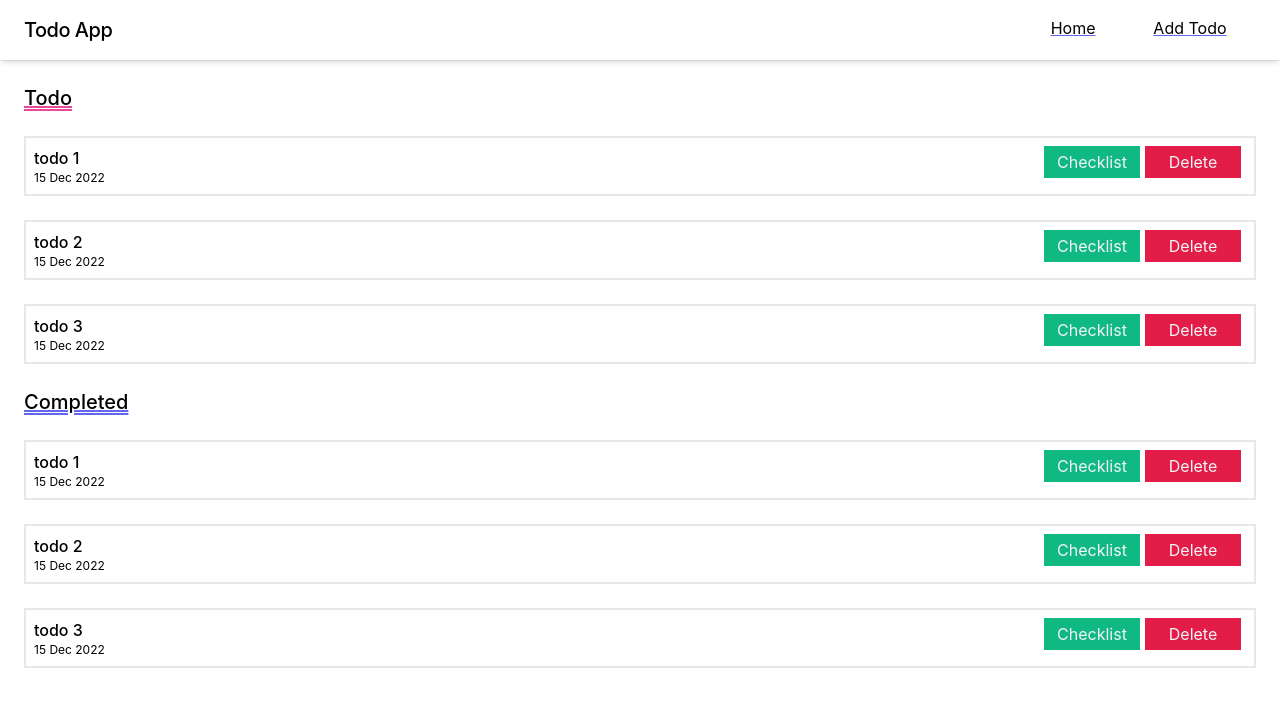
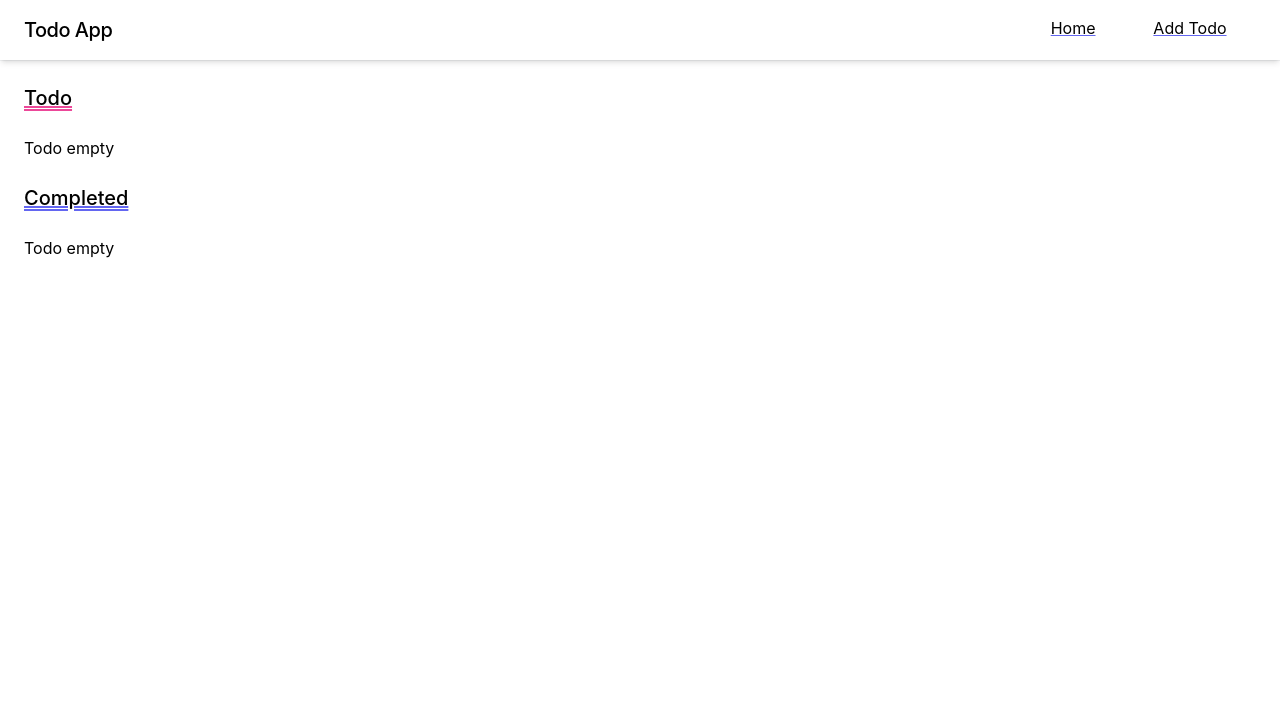
Before and after one commit to cindy2400/todo-app, a Next.js app: page / in a window 1280 px wide. Shown: the top 706 px of the page. Built offline with nearby package versions, Linux system fonts and the light colour scheme.

Commit message:
add redux, add todo, delete todo

```diff
--- a/components/todo/ListTodo.js
+++ b/components/todo/ListTodo.js
@@ -4,7 +4,7 @@ const ListTodo = ({ todos }) => {
   return (
     <div>
       {todos.map((todo) => (
-        <Todo name={todo.name} time={todo.time} />
+        <Todo key={todo.id} id={todo.id} name={todo.name} time={todo.time} />
       ))}
     </div>
   );
--- a/components/todo/Todo.js
+++ b/components/todo/Todo.js
@@ -1,7 +1,7 @@
 import CardTodo from "../ui/CardTodo";
 
-const Todo = ({ name, time }) => {
-  return <CardTodo name={name} time={time} />;
+const Todo = ({ id, name, time }) => {
+  return <CardTodo id={id} name={name} time={time} />;
 };
 
 export default Todo;
--- a/components/ui/Button.js
+++ b/components/ui/Button.js
@@ -1,5 +1,9 @@
-const Button = ({ children, classname }) => {
-  return <button className={`w-24 h-8 ${classname}`}>{children}</button>;
+const Button = ({ children, classname, onclick }) => {
+  return (
+    <button onClick={onclick} className={`w-24 h-8 ${classname}`}>
+      {children}
+    </button>
+  );
 };
 
 export default Button;
--- a/components/ui/CardTodo.js
+++ b/components/ui/CardTodo.js
@@ -1,6 +1,14 @@
+import { useDispatch } from "react-redux";
+import { todoActions } from "../../store/todo/todo-slice";
 import Button from "./Button";
 
-const CardTodo = ({ name, time }) => {
+const CardTodo = ({ id, name, time }) => {
+  const dispatch = useDispatch();
+
+  const onDeleteTodoHandler = () => {
+    dispatch(todoActions.deleteTodo(id));
+  };
+
   return (
     <div className="box-content p-2 m-6 border-2">
       <div class="flex flex-row ">
@@ -12,7 +20,12 @@ const CardTodo = ({ name, time }) => {
           <Button classname="bg-emerald-500 text-gray-100 ">Checklist</Button>
         </div>
         <div class="basis-1/12 ">
-          <Button classname="bg-rose-600 text-gray-100">Delete</Button>
+          <Button
+            onclick={onDeleteTodoHandler}
+            classname="bg-rose-600 text-gray-100"
+          >
+            Delete
+          </Button>
         </div>
       </div>
     </div>
--- a/package.json
+++ b/package.json
@@ -9,9 +9,11 @@
     "lint": "next lint"
   },
   "dependencies": {
+    "@reduxjs/toolkit": "^1.9.1",
     "next": "13.0.6",
     "react": "18.2.0",
-    "react-dom": "18.2.0"
+    "react-dom": "18.2.0",
+    "react-redux": "^8.0.5"
   },
   "devDependencies": {
     "autoprefixer": "^10.4.13",
--- a/pages/_app.js
+++ b/pages/_app.js
@@ -1,11 +1,15 @@
+import { Provider } from "react-redux";
 import Header from "../components/ui/Header";
+import store from "../store/store";
 import "../styles/globals.css";
 
 function MyApp({ Component, pageProps }) {
   return (
     <>
-      <Header />
-      <Component {...pageProps} />
+      <Provider store={store}>
+        <Header />
+        <Component {...pageProps} />
+      </Provider>
     </>
   );
 }
--- a/pages/index.js
+++ b/pages/index.js
@@ -1,30 +1,29 @@
+import { useSelector } from "react-redux";
 import ListTodo from "../components/todo/ListTodo";
 
-function Home({ todos }) {
+function Home() {
+  const todos = useSelector((state) => state.todo.todos);
+
   return (
     <div>
       <p className="m-6 font-medium text-xl underline decoration-double decoration-pink-500">
         Todo
       </p>
-      <ListTodo todos={todos} />
+      {todos.length === 0 ? (
+        <p className="m-6">Todo empty</p>
+      ) : (
+        <ListTodo todos={todos} />
+      )}
       <p className="m-6 font-medium text-xl underline decoration-double decoration-indigo-500">
         Completed
       </p>
-      <ListTodo todos={todos} />
+      {todos.length === 0 ? (
+        <p className="m-6">Todo empty</p>
+      ) : (
+        <ListTodo todos={todos} />
+      )}
     </div>
   );
 }
 
-export function getStaticProps() {
-  return {
-    props: {
-      todos: [
-        { name: "todo 1", time: "15 Dec 2022" },
-        { name: "todo 2", time: "15 Dec 2022" },
-        { name: "todo 3", time: "15 Dec 2022" },
-      ],
-    },
-  };
-}
-
 export default Home;
--- a/pages/new-todo/index.js
+++ b/pages/new-todo/index.js
@@ -1,13 +1,32 @@
+import { useRef } from "react";
+import { useDispatch } from "react-redux";
 import Button from "../../components/ui/Button";
+import { todoActions } from "../../store/todo/todo-slice";
 
 const NewTodo = () => {
+  const todoInputRef = useRef();
+  const dispatch = useDispatch();
+
+  const addNewTodoHandler = (e) => {
+    e.preventDefault();
+    dispatch(
+      todoActions.setTodo({
+        id: Math.random(),
+        name: todoInputRef.current.value,
+        time: Date(),
+        isCompleted: false,
+      })
+    );
+  };
+
   return (
     <div class="bg-white rounded-lg px-6 py-8 w-1/3 ring-1 ring-slate-900/5 shadow-xl m-auto">
-      <form className="flex flex-col">
+      <form className="flex flex-col" onSubmit={addNewTodoHandler}>
         <h1 className="m-auto font-medium text-xl">Create Todo</h1>
         <input
           type="text"
           placeholder="Todo"
+          ref={todoInputRef}
           className="border-2 h-10 rounded-sm m-5"
         />
         <Button classname="bg-indigo-500 text-gray-100 m-auto">Save</Button>
--- /dev/null
+++ b/store/store.js
@@ -0,0 +1,10 @@
+import { configureStore } from "@reduxjs/toolkit";
+import { todoSlice } from "./todo/todo-slice";
+
+const store = configureStore({
+  reducer: {
+    todo: todoSlice.reducer,
+  },
+});
+
+export default store;
--- /dev/null
+++ b/store/todo/todo-slice.js
@@ -0,0 +1,20 @@
+import { createSlice } from "@reduxjs/toolkit";
+
+const initialState = {
+  todos: [],
+};
+
+export const todoSlice = createSlice({
+  name: "todo",
+  initialState: initialState,
+  reducers: {
+    setTodo(state, action) {
+      state.todos.push(action.payload);
+    },
+    deleteTodo(state, action) {
+      state.todos = state.todos.filter((todo) => todo.id != action.payload);
+    },
+  },
+});
+
+export const todoActions = todoSlice.actions;
```
Also changed, not shown: 1 other file (tests, documents, lock files or other folders).
